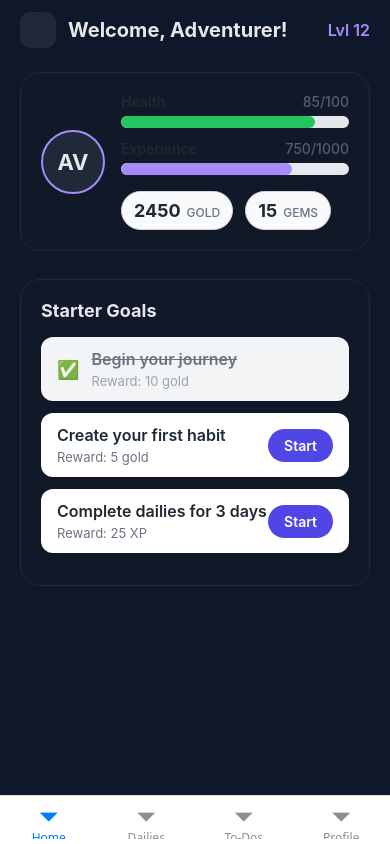
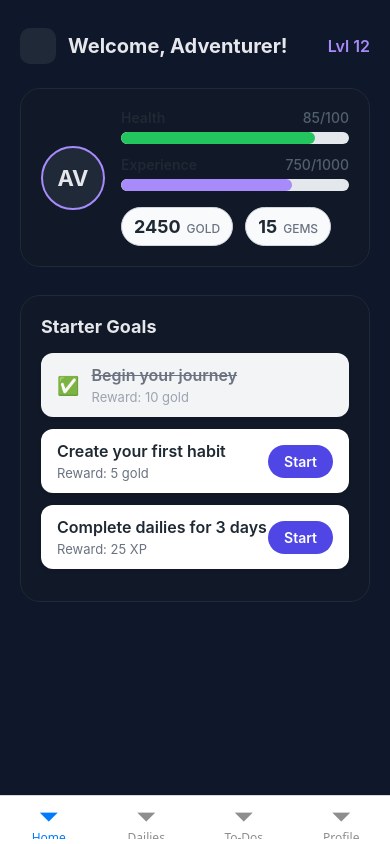
Before and after one commit to iamSinlapachai/HabitRPG, a React Native app: screen /Home in a window 390 px wide. Built offline with nearby package versions, Linux system fonts and the light colour scheme.

Commit message:
Adjust header spacing on home screen

```diff
--- a/src/screens/HomeScreen.tsx
+++ b/src/screens/HomeScreen.tsx
@@ -98,6 +98,7 @@ const styles = StyleSheet.create({
     flexDirection: 'row',
     alignItems: 'center',
     justifyContent: 'space-between',
+    marginTop: 16,
     marginBottom: 24,
   },
   headerLeft: {
```
